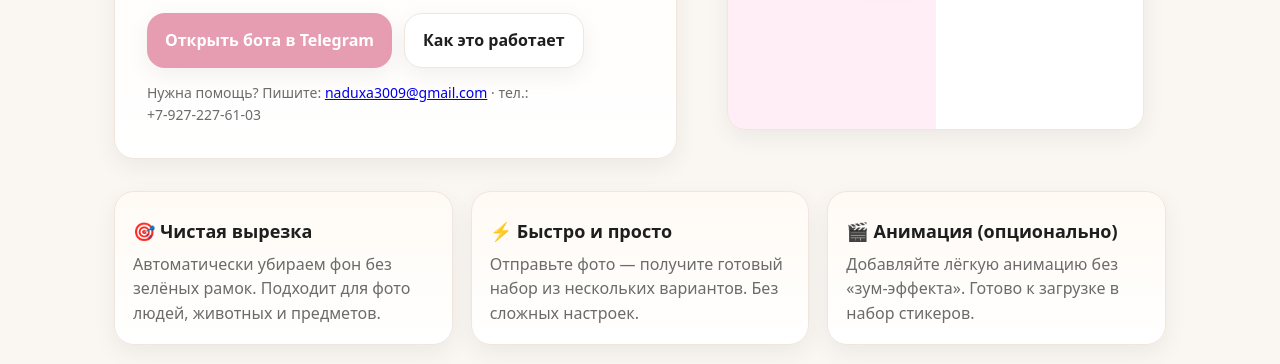
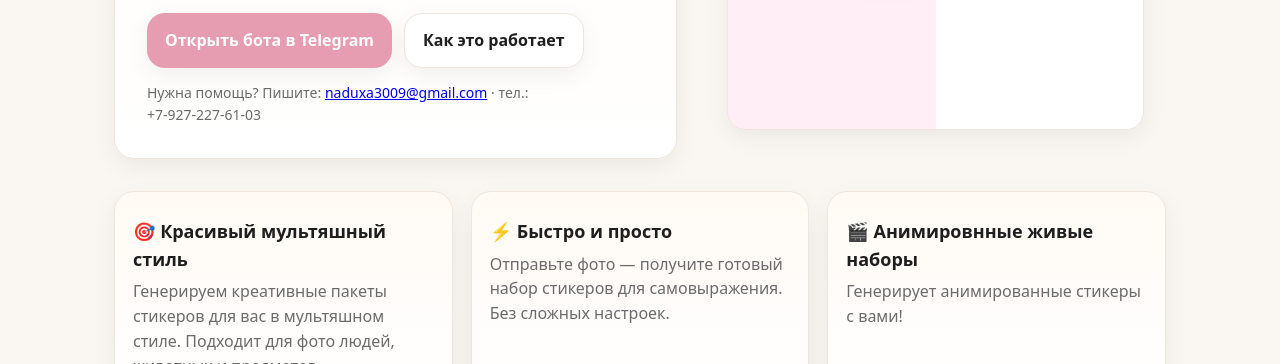
Before and after one commit to Naduxa/ai_sticks, a plain HTML site: page index.html in a window 1280 px wide. Shown: the part 436-800 px from the top of the page. Drawn offline with Linux system fonts and the light colour scheme.

Commit message:
Update index.html

```diff
--- a/index.html
+++ b/index.html
@@ -4,7 +4,7 @@
   <meta charset="utf-8">
   <title>ТыСтикер AI — бот для создания стикеров из фото</title>
   <meta name="viewport" content="width=device-width, initial-scale=1">
-  <meta name="description" content="Создавай статические и анимированные стикеры из своих фотографий в Telegram за секунды.">
+  <meta name="description" content="Создавай статические и анимированные стикеры из своих фотографий в Telegram за минуты">
   <meta property="og:title" content="ТыСтикер AI — Создавай свои стикеры">
   <meta property="og:description" content="Красивые стикеры из фото: быстро, удобно, прямо в Telegram.">
   <meta property="og:type" content="website">
@@ -47,16 +47,16 @@
 
     <section class="grid features">
       <div class="card feature">
-        <h3>🎯 Чистая вырезка</h3>
-        <p>Автоматически убираем фон без зелёных рамок. Подходит для фото людей, животных и предметов.</p>
+        <h3>🎯 Красивый мультяшный стиль</h3>
+        <p>Генерируем креативные пакеты стикеров для вас в мультяшном стиле. Подходит для фото людей, животных и предметов.</p>
       </div>
       <div class="card feature">
         <h3>⚡ Быстро и просто</h3>
-        <p>Отправьте фото — получите готовый набор из нескольких вариантов. Без сложных настроек.</p>
+        <p>Отправьте фото — получите готовый набор стикеров для самовыражения. Без сложных настроек.</p>
       </div>
       <div class="card feature">
-        <h3>🎬 Анимация (опционально)</h3>
-        <p>Добавляйте лёгкую анимацию без «зум‑эффекта». Готово к загрузке в набор стикеров.</p>
+        <h3>🎬 Анимировнные живые наборы</h3>
+        <p>Генерирует анимированные стикеры с вами!</p>
       </div>
     </section>
 
```
